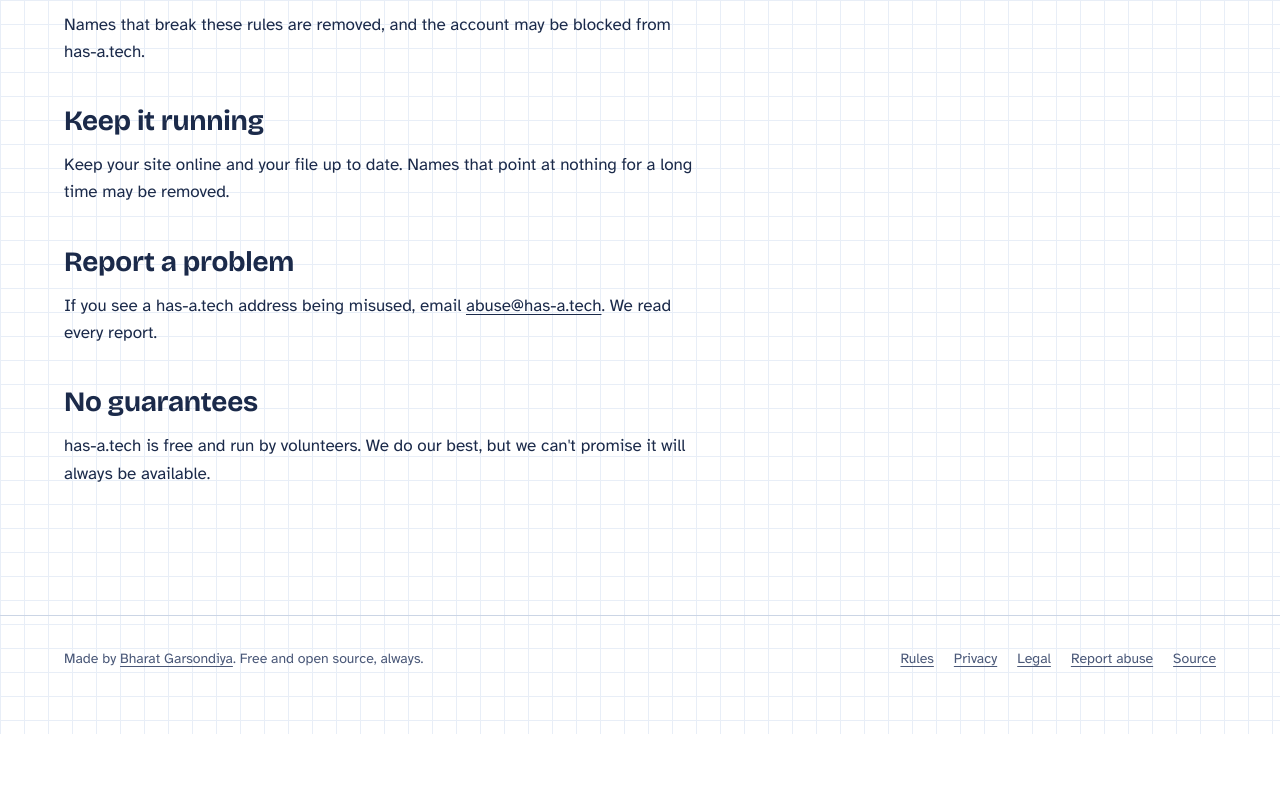
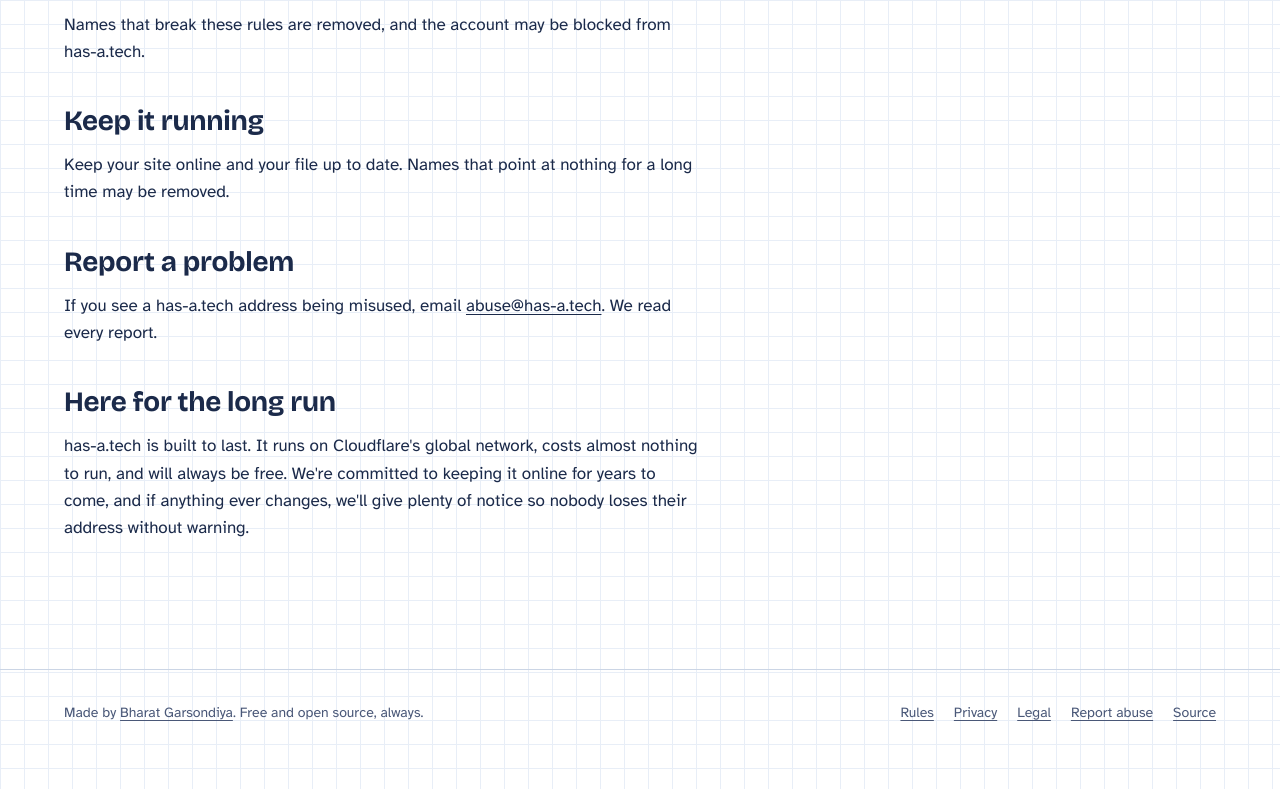
Before and after one commit to has-a-tech/website, a website: page public/terms.html in a window 1280 px wide. Shown: the part 768-1557 px from the top of the page. Before the commit the page ends 1502 px from the top, so only its background shows below. Drawn offline with nearby package versions, Linux system fonts and the light colour scheme; a web font is replaced by a local one.

Commit message:
Replace "No guarantees" with a long-term commitment
The rules page now says has-a.tech is here for the long run and that
any change will come with plenty of notice. The legal page keeps the
as-is wording, since short outages can still happen.

```diff
--- a/public/terms.html
+++ b/public/terms.html
@@ -55,8 +55,8 @@
     <h2>Report a problem</h2>
     <p>If you see a has-a.tech address being misused, email <a href="mailto:abuse@has-a.tech">abuse@has-a.tech</a>. We read every report.</p>
 
-    <h2>No guarantees</h2>
-    <p>has-a.tech is free and run by volunteers. We do our best, but we can't promise it will always be available.</p>
+    <h2>Here for the long run</h2>
+    <p>has-a.tech is built to last. It runs on Cloudflare's global network, costs almost nothing to run, and will always be free. We're committed to keeping it online for years to come, and if anything ever changes, we'll give plenty of notice so nobody loses their address without warning.</p>
   </main>
 
   <footer class="site-footer">
```
Also changed, not shown: public/legal.html (+1 -1 lines).
